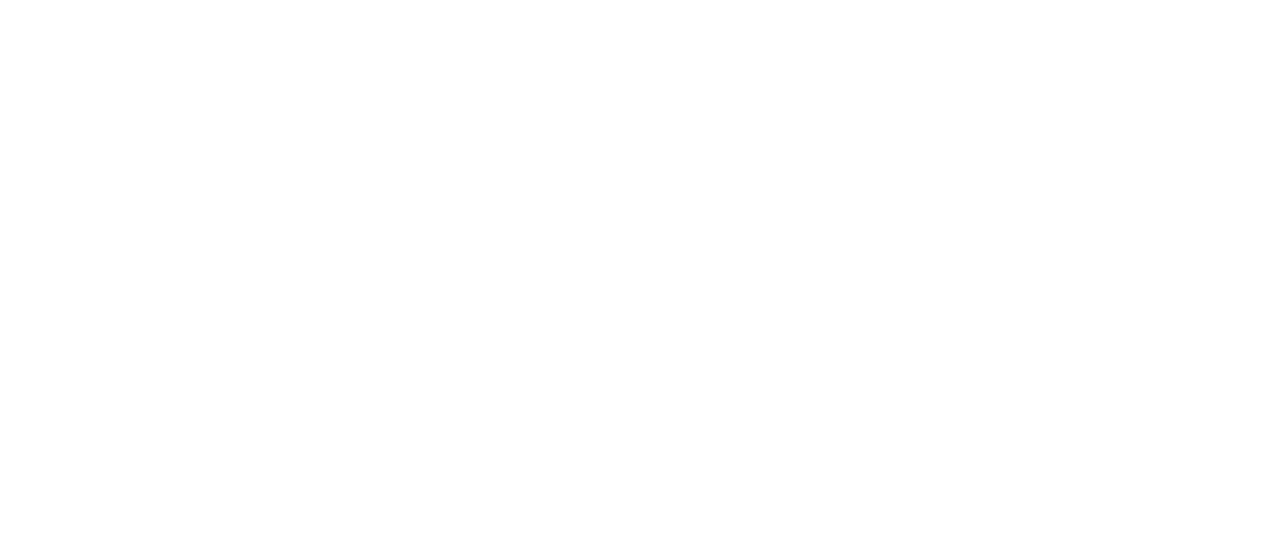
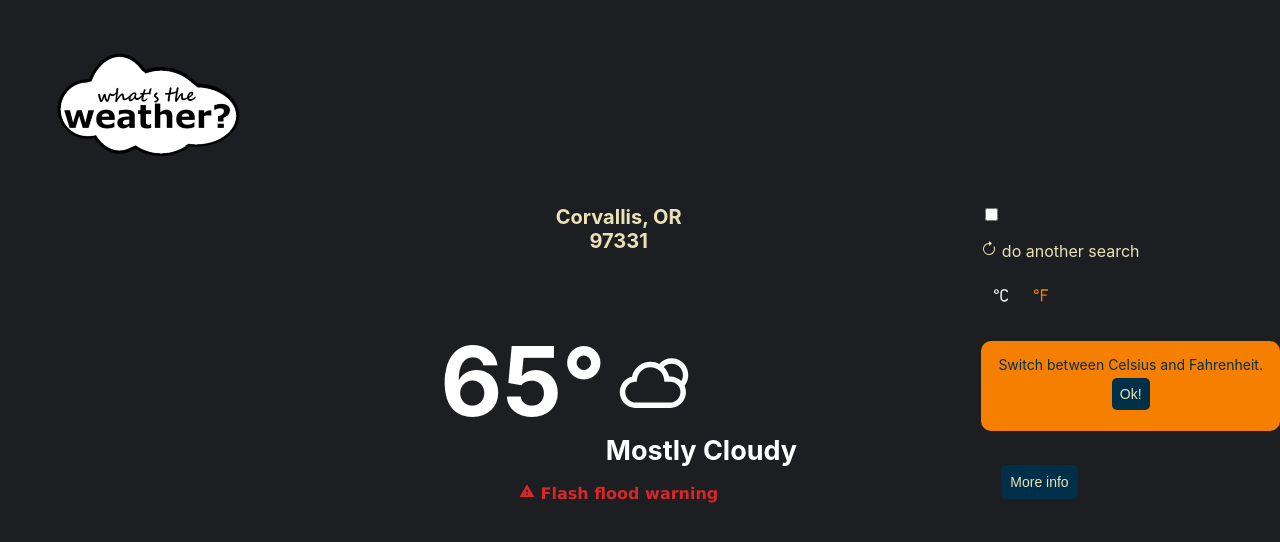
Before and after one commit to redSkies47/cs361-weather-app-portfolio, a React (Create React App) app in the folder weather-ui/: page /forecast-f in a window 1280 px wide. Shown: the top 542 px of the page. Built offline with nearby package versions, Linux system fonts and the light colour scheme.

Commit message:
Updated search to results

```diff
--- a/weather-ui/src/App.js
+++ b/weather-ui/src/App.js
@@ -15,7 +15,7 @@ function App() {
         </Route>
         <Route path="/city">
         </Route>
-        <Route path="/forecast">
+        <Route path="/forecast-f">
           <Forecast/>
         </Route>
         <Route path="/forecast-c">
--- a/weather-ui/src/pages/Forecast-C.js
+++ b/weather-ui/src/pages/Forecast-C.js
@@ -18,11 +18,11 @@ function Celsius() {
     }
 
     const onCel = async() => {
-        history.push('forecast-c')
+        history.push('/forecast-c')
     }
 
     const onFah = async () => {
-        history.push('/forecast')
+        history.push('/forecast-f')
     }
 
     return (
@@ -46,7 +46,7 @@ function Celsius() {
                     </p>:<div></div>
 
                 }
-                <button class='my-buttons' type='button' onClick={()=>setShow(!show)}>More info</button>
+                <button class='my-buttons' type='button' onClick={()=>setShow(!show)} id='more-info'>More info</button>
             </div>
             <div class='main-info'>
                 <h4>Corvallis, OR <br/> 97331</h4>
--- a/weather-ui/src/pages/Forecast.js
+++ b/weather-ui/src/pages/Forecast.js
@@ -18,7 +18,7 @@ function Forecast() {
     }
 
     const onCel = async() => {
-        history.push('forecast-c')
+        history.push('/forecast-c')
     }
 
     const onFah = async () => {
--- a/weather-ui/src/pages/HomePage.js
+++ b/weather-ui/src/pages/HomePage.js
@@ -1,13 +1,17 @@
 import React, { useState } from 'react';
-// import { useHistory } from 'react-router-dom';
 import logo from '../img/logo192.png';
 import { MdSearch } from 'react-icons/md';
+import { useHistory } from 'react-router-dom';
 
 function HomePage() {
 
-    // const history = useHistory();
+    const [explain, setExplain]=useState(true);
 
-    const [explain, setExplain]=useState(true);
+    const history = useHistory();
+
+    const onSearch = async () => {
+        history.pushState('/forecast-f')
+    }
 
     return (
         <body class='container'>
@@ -27,14 +31,13 @@ function HomePage() {
             </div>
             <div class='search'>
                 <h4>See today's weather forecast by searching for a postal code!</h4>
-                <form action='/'>
-                    <form class='search-bar'>
+                <form action='/forecast-f' method='get'>
+                    <div class='search-bar'>
                         <label for='postalcode' id='postalcode' name='postalcode'></label>
                         <input type='text' pattern="[0-9]*" id='postalcode' name='postalcode' placeholder='(ex. 97331)'></input>
 
-                        {/* <button type='submit'>Search</button> */}
-                        <button type='submit'><MdSearch id='search-icon'/></button>
-                    </form>
+                        <button type='submit' value='submit'><MdSearch id='search-icon' onClick={onSearch}/></button>
+                    </div>
                     <form class='search-type'>
                         <input type='radio' id='postalsearch' name='searchtype' value='postalsearch' checked></input>
                         <label for='postalsearch'>Postal Code</label>
```
